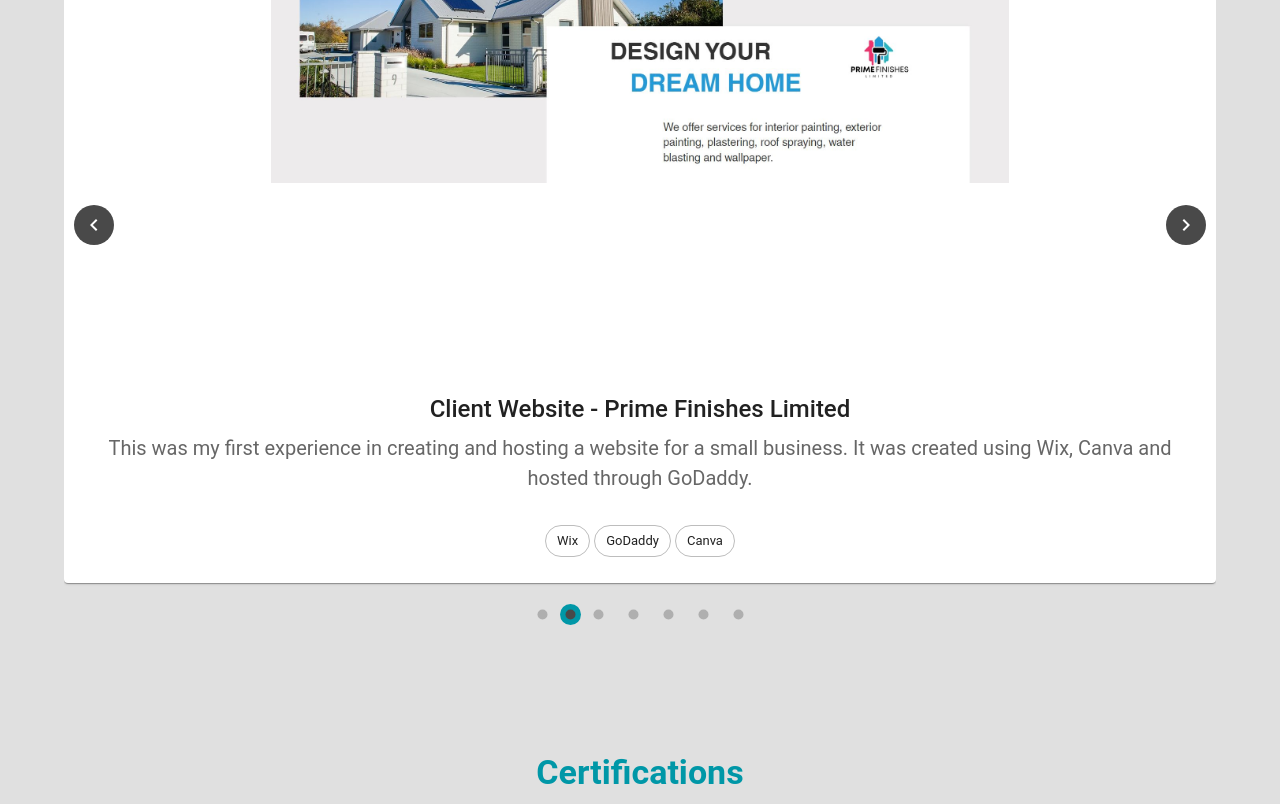
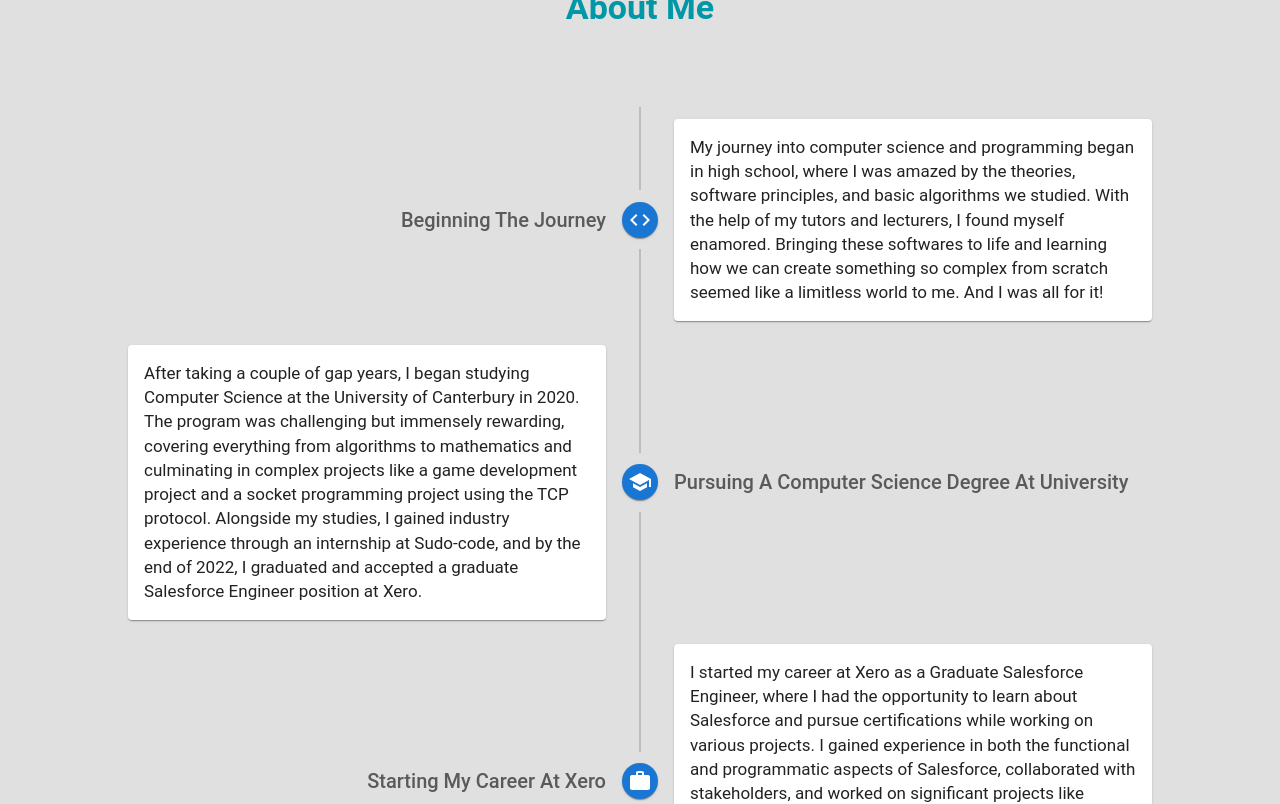
Before and after one commit to Zoher45/portfolio-website, a React (Create React App) app: page / in a window 1280 px wide. Shown: the part 1700-2504 px from the top of the page. Built offline with nearby package versions, Linux system fonts and the light colour scheme.

Commit message:
updating about page and updating footer

```diff
--- a/src/App.tsx
+++ b/src/App.tsx
@@ -77,8 +77,8 @@
       <Container maxWidth="lg">
         <Box sx={{ my: 4 }}>
           <Home />
+          <Projects />
           <About />
-          <Projects />
           <Certifications />
         </Box>
       </Container>
--- a/src/components/About.tsx
+++ b/src/components/About.tsx
@@ -1,8 +1,24 @@
 import React from "react";
-import {Box, Typography, Card, CardContent, CardMedia, Grid, useMediaQuery, useTheme} from "@mui/material";
+import {
+  Box,
+  Typography,
+  Card,
+  CardContent,
+  CardMedia,
+  Grid,
+  useMediaQuery,
+  useTheme,
+} from "@mui/material";
 import CodeIcon from "@mui/icons-material/Code";
 import SchoolIcon from "@mui/icons-material/School";
 import WorkIcon from "@mui/icons-material/Work";
+import Timeline from "@mui/lab/Timeline";
+import TimelineItem from "@mui/lab/TimelineItem";
+import TimelineSeparator from "@mui/lab/TimelineSeparator";
+import TimelineConnector from "@mui/lab/TimelineConnector";
+import TimelineContent from "@mui/lab/TimelineContent";
+import TimelineOppositeContent from "@mui/lab/TimelineOppositeContent";
+import TimelineDot from "@mui/lab/TimelineDot";
 
 const About = () => {
   const theme = useTheme();
@@ -11,7 +27,11 @@
   const items = [
     {
       title: "Beginning The Journey",
-      icon: <CodeIcon sx={{ color: "#0097a7", fontSize: 40 }} />,
+      icon: isMobile ? (
+        <CodeIcon sx={{ color: "#0097a7", fontSize: 40 }} />
+      ) : (
+        <CodeIcon />
+      ),
       body: `
             My journey into computer science and programming began in high school,
             where I was amazed by the theories, software principles, and basic algorithms we studied.
@@ -21,7 +41,11 @@
     },
     {
       title: "Pursuing A Computer Science Degree At University",
-      icon: <SchoolIcon sx={{ color: "#0097a7", fontSize: 40 }} />,
+      icon: isMobile ? (
+        <SchoolIcon sx={{ color: "#0097a7", fontSize: 40 }} />
+      ) : (
+        <SchoolIcon />
+      ),
       body: `
             After taking a couple of gap years, I began studying Computer Science at the University of Canterbury in 2020. The program was challenging but immensely rewarding, covering everything from algorithms to mathematics and culminating in complex projects like a game development
             project and a socket programming project using the TCP protocol. Alongside my studies, I gained industry experience through an internship at Sudo-code, and by the end of 2022, I graduated and accepted a graduate Salesforce Engineer position at Xero.
@@ -29,7 +53,11 @@
     },
     {
       title: "Starting My Career At Xero",
-      icon: <WorkIcon sx={{ color: "#0097a7", fontSize: 40 }} />,
+      icon: isMobile ? (
+        <WorkIcon sx={{ color: "#0097a7", fontSize: 40 }} />
+      ) : (
+        <WorkIcon />
+      ),
       body: `
           I started my career at Xero as a Graduate Salesforce Engineer, where I had the opportunity to learn about Salesforce and pursue certifications while working on various projects. I gained experience in both the functional and programmatic aspects of Salesforce,
           collaborated with stakeholders, and worked on significant projects like redesigning the case-raising journey via Xero Central. Now, as an Associate Salesforce Engineer, I handle more complex tasks and continue to deepen my expertise in specific areas.
@@ -55,7 +83,8 @@
       <Typography variant="h4" paddingBottom={5} gutterBottom>
         About Me
       </Typography>
-      <Grid container spacing={isMobile ? 2 : 4} justifyContent="center">
+      {isMobile ? (
+        <Grid container spacing={2} justifyContent="center">
           {items.map((item, index) => (
             <Grid item xs={12} sm={6} md={4} key={index}>
               <Card
@@ -87,6 +116,31 @@
             </Grid>
           ))}
         </Grid>
+      ) : (
+        <Timeline position="alternate">
+          {items.map((item) => (
+            <TimelineItem>
+              <TimelineOppositeContent
+                sx={{ m: "auto 0" }}
+                variant="h6"
+                color="text.secondary"
+              >
+                {item.title}
+              </TimelineOppositeContent>
+              <TimelineSeparator>
+                <TimelineConnector />
+                <TimelineDot color="primary">{item.icon}</TimelineDot>
+                <TimelineConnector />
+              </TimelineSeparator>
+              <TimelineContent sx={{ py: "12px", px: 2 }}>
+                <Card sx={{ padding: 2, textAlign: "left" }}>
+                  <Typography variant="body2">{item.body}</Typography>
+                </Card>
+              </TimelineContent>
+            </TimelineItem>
+          ))}
+        </Timeline>
+      )}
     </Box>
   );
 };
--- a/src/components/Footer.tsx
+++ b/src/components/Footer.tsx
@@ -27,8 +27,8 @@
           spacing={5}
           sx={{ justifyContent: "center", alignContent: "center" }}
         >
-          <Grid item xs={12} sm={7}>
-            <Typography variant="h6" gutterBottom>
+          <Grid item xs={12} sm={6}>
+            <Typography variant="h5" gutterBottom>
               Zoher Hussein
             </Typography>
             <Typography variant="body2">
@@ -81,8 +81,8 @@
             </Box>
           </Grid>
 
-          <Grid item xs={12} sm={5}>
-            <Typography variant="h6" gutterBottom>
+          <Grid item xs={12} sm={6}>
+            <Typography variant="h5" gutterBottom>
               Contact Information
             </Typography>
             <Box display="flex" alignItems="center" sx={{ paddingTop: 2 }}>
--- a/src/components/NavBar.tsx
+++ b/src/components/NavBar.tsx
@@ -28,8 +28,8 @@
 
   const menuItems = [
     { label: "Home", href: "#home" },
+    { label: "Projects", href: "#projects" },
     { label: "About", href: "#about" },
-    { label: "Projects", href: "#projects" },
     { label: "Certifications", href: "#certifications" },
   ];
 
--- a/src/components/Projects.tsx
+++ b/src/components/Projects.tsx
@@ -57,7 +57,7 @@
       name: "Socket Programming",
       description: `
                     This socket programming is implemented using the TCP protocol. The main purpose
-                    is to establish an understanding of how socket programming works. <br/>
+                    is to establish an understanding of how socket programming works.
                     TCP implementation was done using Python for this project.
       `,
       imagePath: "./images/socket-programming.jpg",
@@ -153,7 +153,7 @@
           {props.item.name}
         </Typography>
         <Typography variant="body1" color="text.secondary">
-          <span dangerouslySetInnerHTML={{ __html: props.item.description }} />
+          {props.item.description }
         </Typography>
         <br />
 
```
Lines whose indentation alone changed are shown as unchanged.
